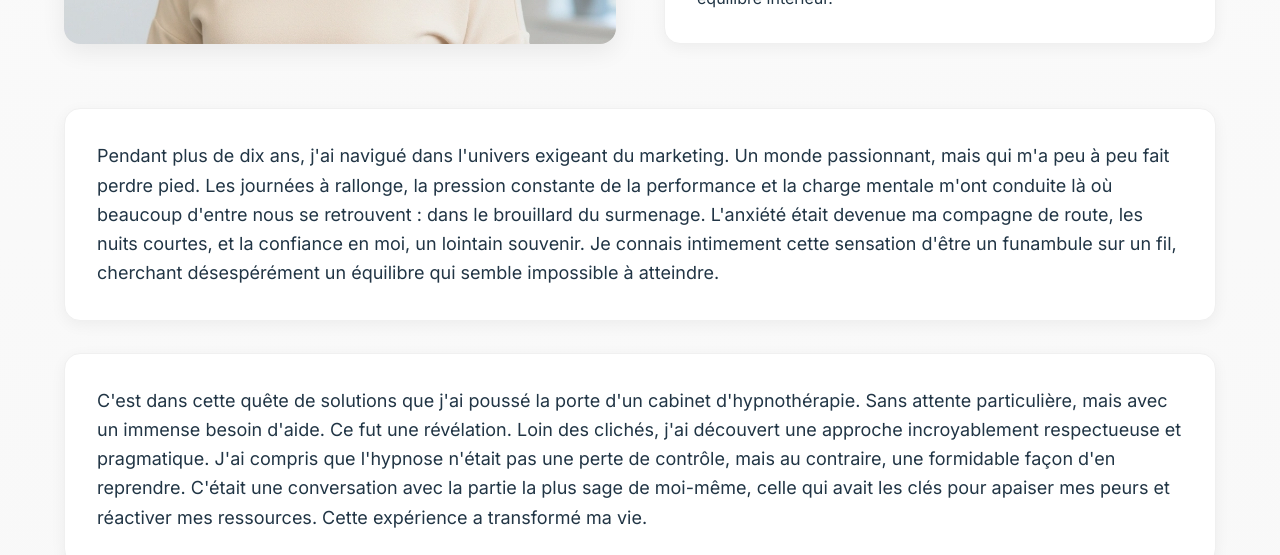
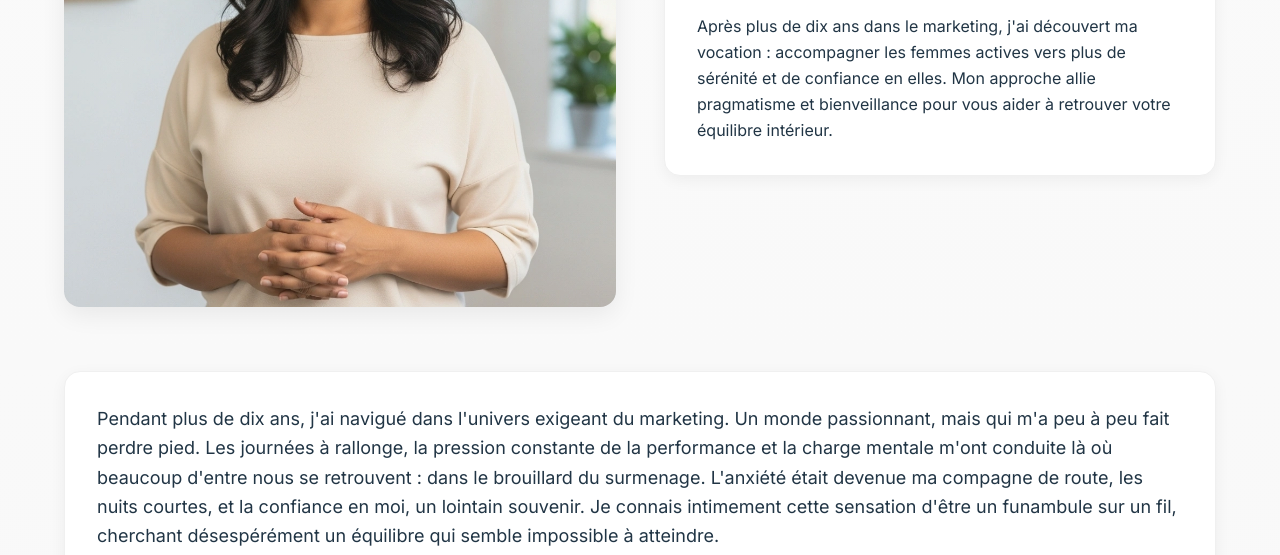
Before and after one commit to Clartem-agency/site-portfolio-09_hypnoterapeute, a plain HTML site: page index.html in a window 1280 px wide. Shown: the part 1245-1800 px from the top of the page. Drawn offline with nearby package versions, Linux system fonts and the light colour scheme.

Commit message:
Update index.html

```diff
--- a/index.html
+++ b/index.html
@@ -174,12 +174,12 @@ About Section
             <div class="grid lg:grid-cols-2 gap-12 items-center mb-16">
 
                 <!-- MODIFIÉ : Colonne de l'image -->
-                <div class="w-full h-96 lg:h-full rounded-2xl overflow-hidden shadow-gentle relative">
+                <div class="w-full aspect-square rounded-2xl overflow-hidden shadow-gentle relative">
                     <img src="images/claire-moreau-portrait.webp" alt="Claire Moreau, Hypnothérapeute à Lyon" class="absolute inset-0 w-full h-full object-cover">
                     <div class="absolute inset-0 rounded-2xl bg-gradient-to-br from-primary/5 to-accent/10 pointer-events-none"></div>
                 </div>
 
-                <!-- Colonne du texte (inchangée mais incluse pour le contexte) -->
+                <!-- Colonne du texte -->
                 <div class="flex flex-col justify-center">
                     <div class="gradient-card rounded-2xl p-8 shadow-soft">
                         <h3 class="text-2xl font-semibold text-primary mb-4">Claire Moreau</h3>
```
